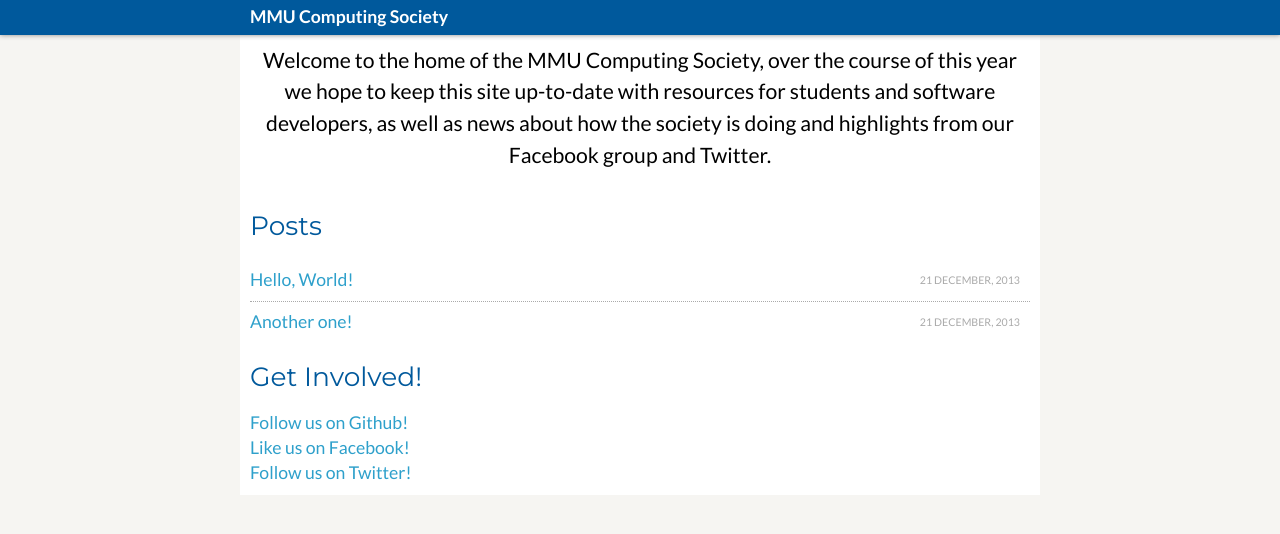
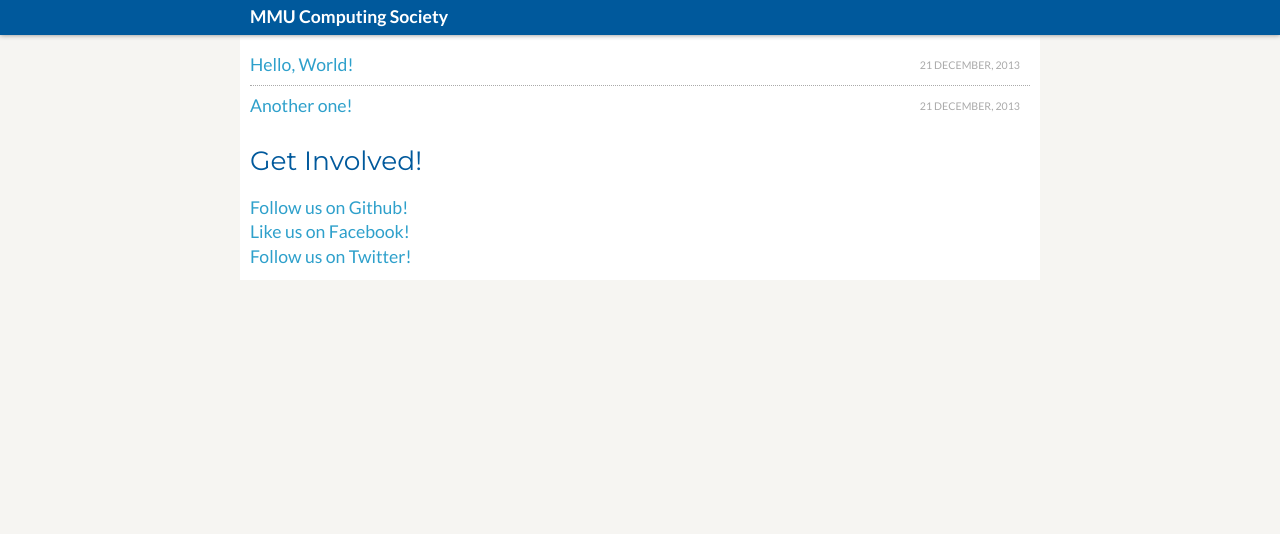
Before and after one commit to mmucomputing/mmucomputing.github.io, a Jekyll site: the page built from index.html, in a window 1280 px wide. Shown: the top 534 px of the page. Built offline with Jekyll 4.4.1, drawn with Linux system fonts in a browser that asks for light colours; nearby versions of some CDN libraries; Markdown is read by kramdown in place of the engine named in the settings; comment, search, counter and statistics services are not loaded.

Commit message:
Removed intro

```diff
--- a/index.html
+++ b/index.html
@@ -1,10 +1,6 @@
 ---
 layout: layout
 ---
-<div id="introduction">
-  Welcome to the home of the MMU Computing Society, over the course of this year we hope to keep this site up-to-date with resources for students and software developers, as well as news about how the society is doing and highlights from our Facebook group and Twitter.
-</div>
-<h2>Posts</h2>
 <ul class="listing">
   {% for post in site.posts %}
   <li>
```
